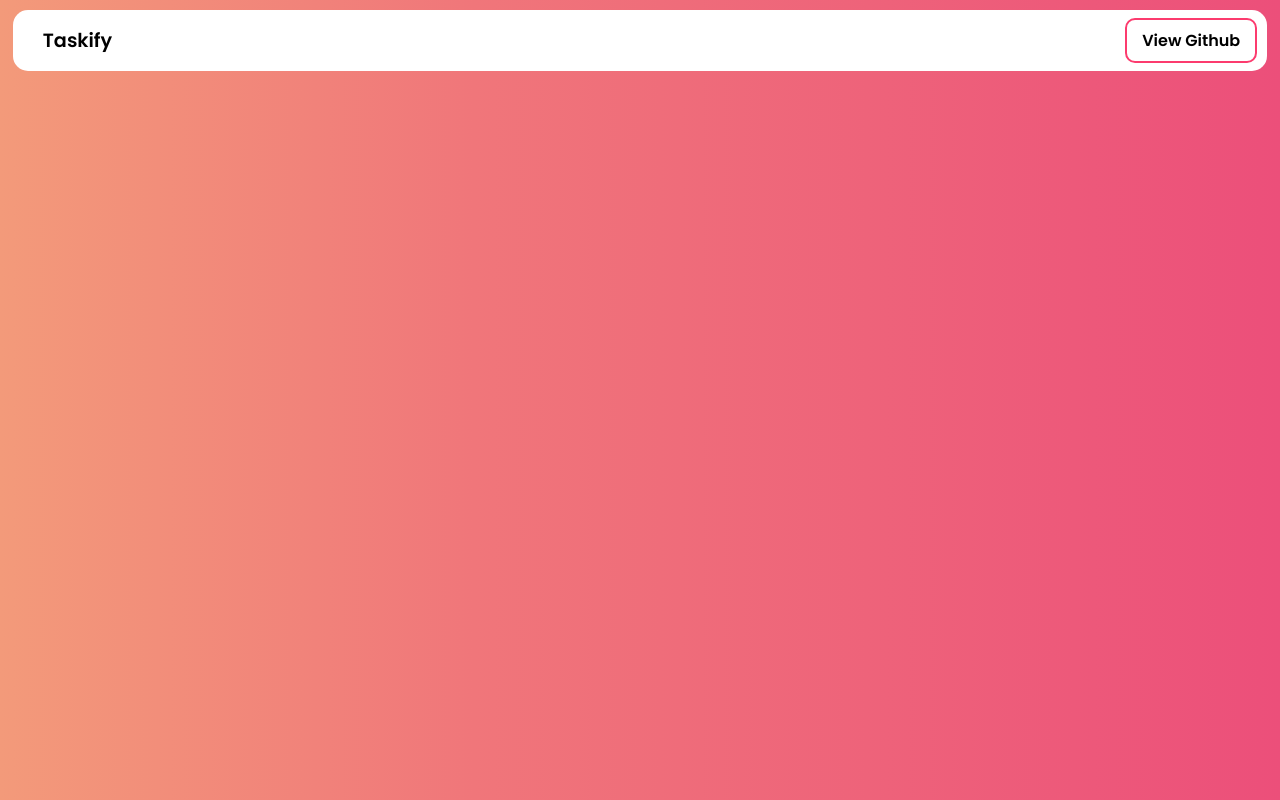
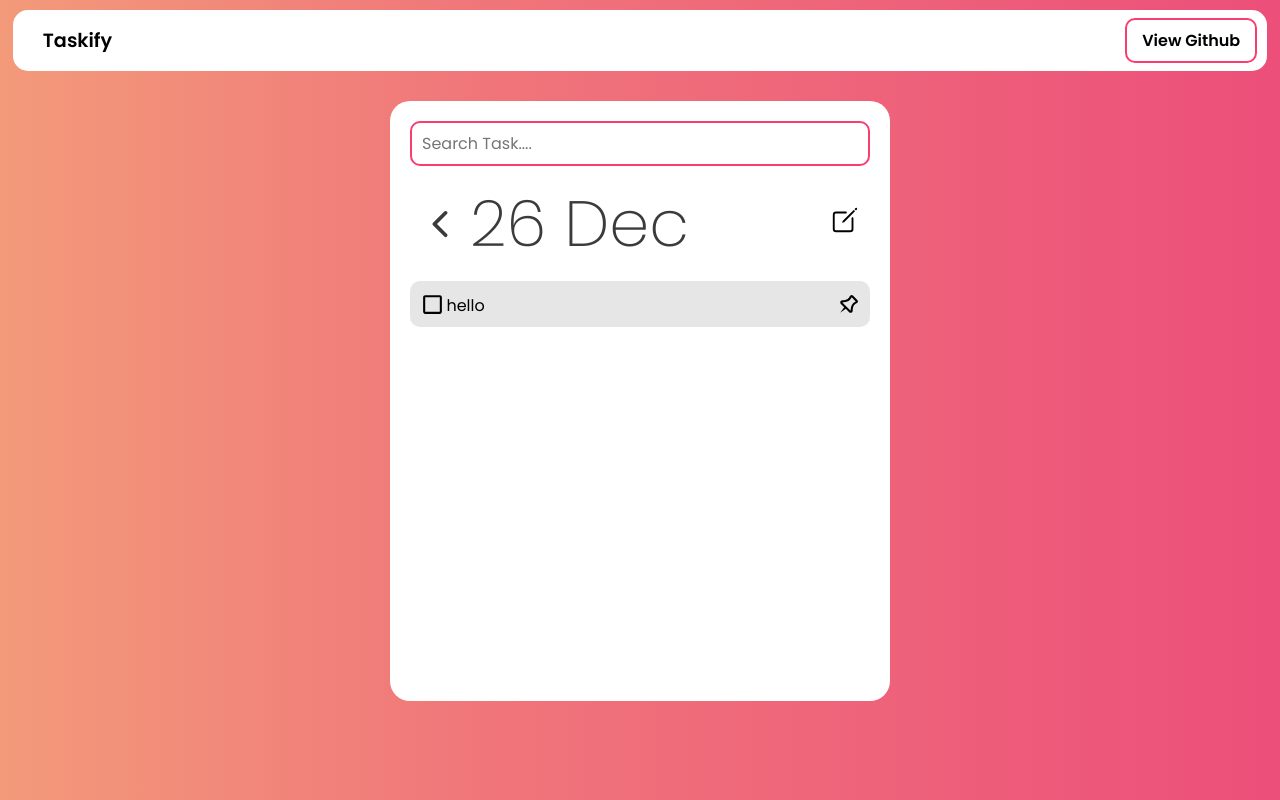
Before and after one commit to myselfdhiraj/taskify-Todo-web-app, a React (Vite) app: page / in a window 1280 px wide. Built offline with nearby package versions, Linux system fonts and the light colour scheme.

Commit message:
style: making UI for todo app

```diff
--- a/package.json
+++ b/package.json
@@ -12,6 +12,7 @@
   "dependencies": {
     "react": "^18.2.0",
     "react-dom": "^18.2.0",
+    "react-icons": "^4.12.0",
     "styled-components": "^6.1.3"
   },
   "devDependencies": {
--- a/src/App.jsx
+++ b/src/App.jsx
@@ -1,10 +1,12 @@
 import Header from "./component/Header"
+import TodoList from "./component/TodoList"
 
 function App() {
 
   return (
     <>
     <Header/>
+    <TodoList/>
     </>
   )
 }
--- /dev/null
+++ b/src/component/AddTask.jsx
@@ -0,0 +1,12 @@
+import React from 'react'
+import { IoCreateOutline } from "react-icons/io5";
+
+function AddTask() {
+  return (
+    <div>
+        <IoCreateOutline fontSize="30px" />
+    </div>
+  )
+}
+
+export default AddTask
--- /dev/null
+++ b/src/component/ListTask.jsx
@@ -0,0 +1,39 @@
+import React from "react";
+import styled from "styled-components";
+import { MdCheckBoxOutlineBlank, MdCheckBox } from "react-icons/md";
+import { TiPin , TiPinOutline} from "react-icons/ti";
+
+function ListTask() {
+  return (
+    <ListTasks>
+      <MdCheckBoxOutlineBlank fontSize="25px"/>
+      <div className="text">
+       hello
+      </div>
+      <TiPinOutline fontSize="25px"/>
+    </ListTasks>
+  );
+}
+
+export default ListTask;
+
+const ListTasks = styled.div`
+  width: 100%;
+  background-color: #fff;
+  padding: 8px 10px;
+  display: flex;
+  align-items: center;
+  justify-content: space-around;
+  background-color: #e6e6e6;
+  border-radius: 10px;
+
+  .text {
+    margin: auto;
+    width: 88%;
+    height: 30px;
+    overflow: hidden;
+    white-space: nowrap;
+    text-overflow: ellipsis;
+    padding: 4px 0px;
+  }
+`;
--- /dev/null
+++ b/src/component/ShowDays.jsx
@@ -0,0 +1,27 @@
+import React from 'react'
+import styled from 'styled-components'
+import { IoIosArrowBack } from "react-icons/io";
+
+
+function ShowDays() {
+  return (
+    <DateButton>
+        <IoIosArrowBack fontSize="2.5rem"/>
+        <div>
+            26 Dec
+        </div>
+    </DateButton>
+  )
+}
+
+export default ShowDays
+
+const DateButton = styled.div`
+font-size: 4rem;
+color: #3b3b3b;
+font-weight: 200;
+gap: 10px;
+display: flex;
+align-items: center;
+justify-content: center;
+`;
--- /dev/null
+++ b/src/component/TodoList.jsx
@@ -0,0 +1,56 @@
+import React from "react";
+import styled from "styled-components";
+import ShowDays from "./ShowDays";
+import AddTask from "./AddTask";
+import ListTask from "./ListTask";
+
+function TodoList() {
+  return (
+    <TaskContainer>
+      <div className="search">
+        <input type="text" placeholder="Search Task...." />
+      </div>
+        <DateContainer>
+            <ShowDays/>
+            <AddTask/>
+        </DateContainer>
+        <ListTask/>
+    </TaskContainer>
+  );
+}
+
+export default TodoList;
+
+const TaskContainer = styled.div`
+  width: 500px;
+  background-color: #fff;
+  min-height: 600px;
+  margin: 30px auto;
+  padding: 20px;
+  border-radius: 20px;
+  @media (0 < width < 580px) {
+    width: 90%;
+  }
+  .search {
+    width: 100%;
+    height: auto;
+    border-radius: 10px;
+    border: 2px solid #fc3b6e;
+    margin: auto;
+    input {
+      all: unset;
+      width: 95%;
+      padding: 8px 10px;
+    }
+  }
+`;
+
+const DateContainer = styled.div`
+width: 100%;
+display: flex;
+align-items: center;
+justify-content: space-between;
+margin: 0 auto;
+padding: 10px;
+
+`;
```
Also changed, not shown: 1 other file (tests, documents, lock files or other folders).
